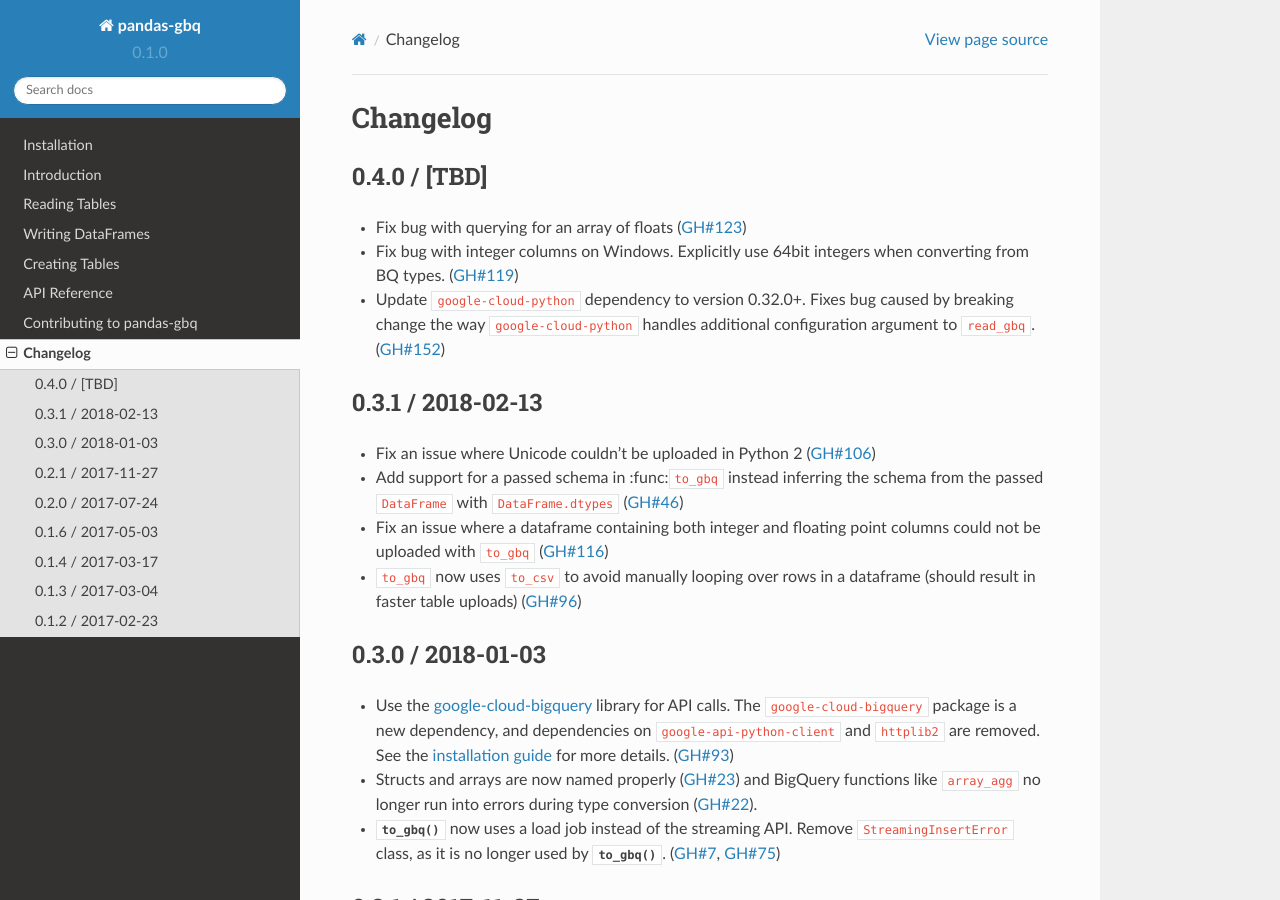
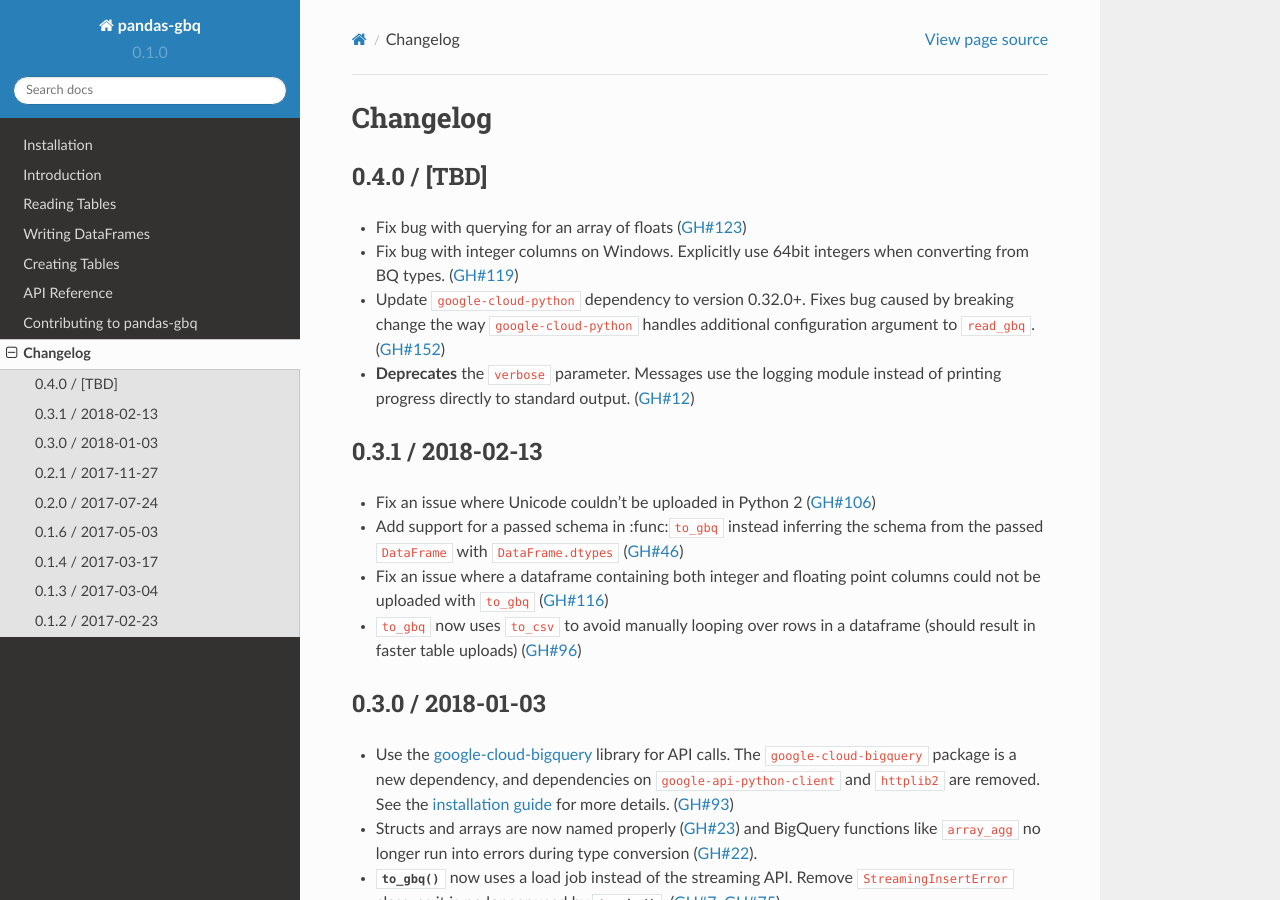
Before and after one commit to googleapis/python-bigquery-pandas, a Sphinx documentation site: the page built from docs/source/changelog.rst, in a window 1280 px wide and 900 px high. Built offline with Sphinx 7.4.7 and the Read the Docs theme 2.0.0, drawn with Linux system fonts in a browser that asks for light colours.

Commit message:
DOC: Add verbose deprecation to changelog.

```diff
--- a/docs/source/changelog.rst
+++ b/docs/source/changelog.rst
@@ -6,6 +6,7 @@
 - Fix bug with querying for an array of floats (:issue:`123`)
 - Fix bug with integer columns on Windows. Explicitly use 64bit integers when converting from BQ types. (:issue:`119`)
 - Update ``google-cloud-python`` dependency to version 0.32.0+. Fixes bug caused by breaking change the way ``google-cloud-python`` handles additional configuration argument to ``read_gbq``. (:issue:`152`)
+-  **Deprecates** the ``verbose`` parameter. Messages use the logging module instead of printing progress directly to standard output. (:issue:`12`)
 
 0.3.1 / 2018-02-13
 ------------------
```
